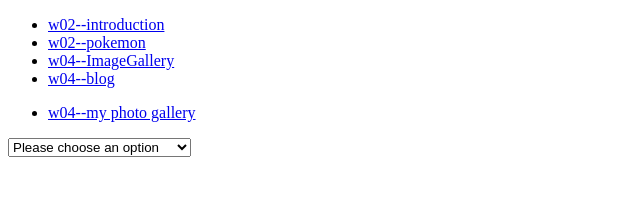
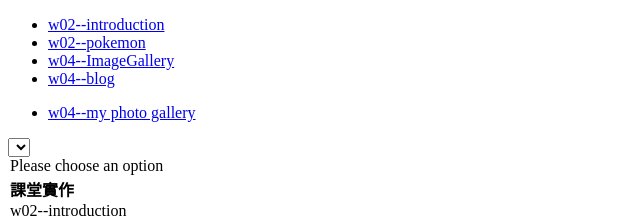
Before and after one commit to seanwang1202/1101-classdemo-410410152, a plain HTML site: page index.html in a window 1280 px wide. Shown: the top 222 px of the page, without its empty margins (0-640 px from the left). Drawn offline with Linux system fonts and the light colour scheme.

Commit message:
Initial commit

```diff
--- a/index.html
+++ b/index.html
@@ -28,9 +28,9 @@
                 </li>
             </ul>
 
-            <select name="課堂實作或自主學習" id="課堂實作或自主學習">
+            <select name="課堂實作或自主學習" id="課堂實作或自主學習"></select>
+                    <option value="Please choose an option">Please choose an option</option>
                 <optgroup label="課堂實作">
-                    <option value="Please choose an option">Please choose an option</option>
                     <option value="w02--introduction">w02--introduction</option>
                     <option value="w02--pokemon">w02--pokemon</option>
                     <option value="w04--Image Gallery">w04--Image Gallery</option>
```
Also changed, not shown: W04/w04-github1.PNG, 2 other files.
